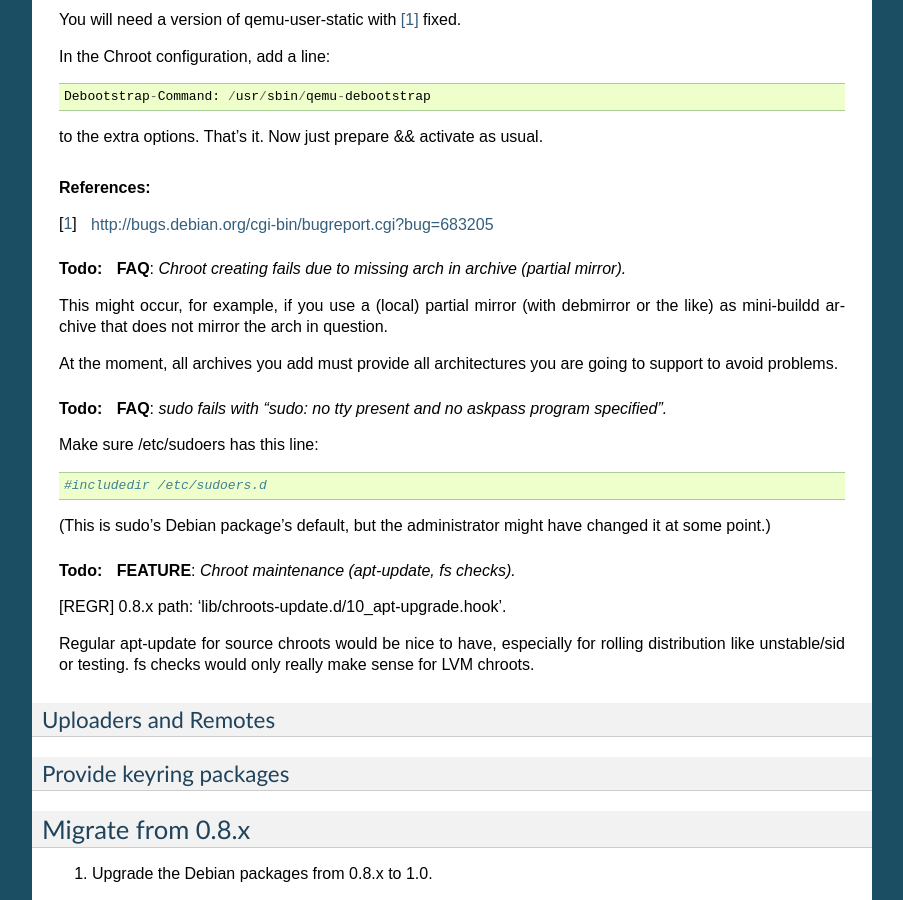
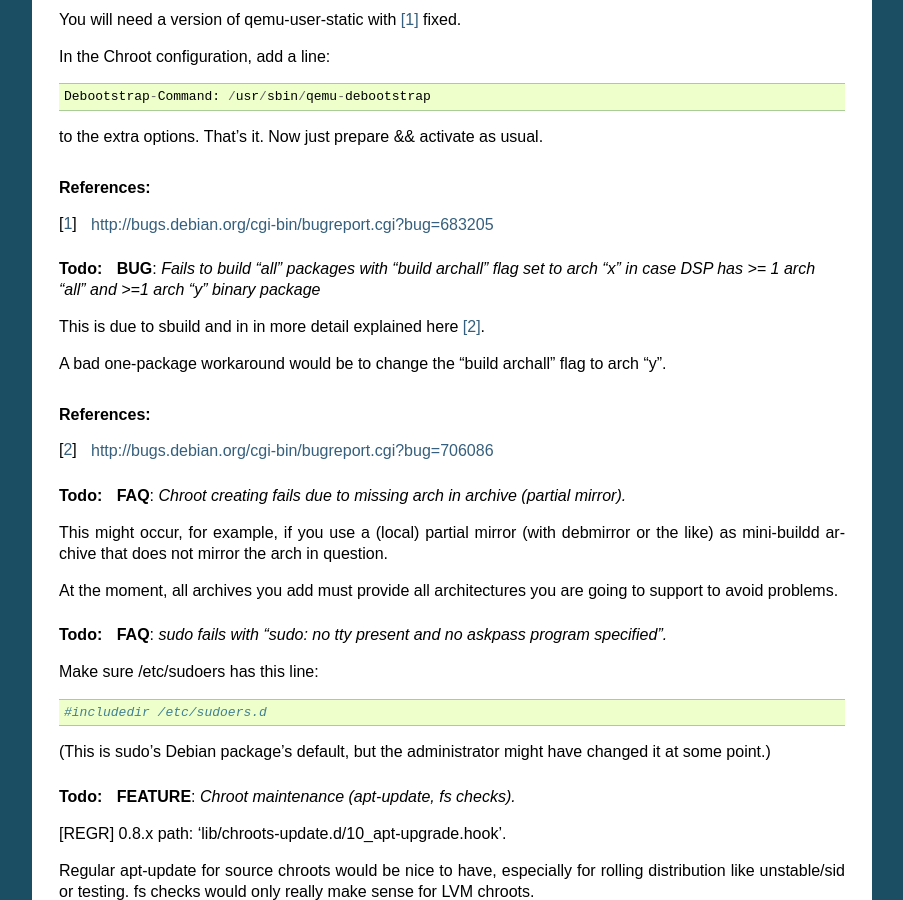
Before and after one commit to SwooshyCueb/mini-buildd, a Sphinx documentation site: the page built from doc/admin.rst, in a window 1280 px wide and 900 px high, scrolled down 4735 px. Shown: the whole window, without its empty margins (198-1101 px from the left). Built offline with Sphinx 7.4.7, drawn with Linux system fonts in a browser that asks for light colours; pages that are not in the unit, such as notebooks, are missing from menus; the version number could not be read and is left out.

Commit message:
doc: Add note about sbuild bug 706086.

```diff
--- a/doc/admin.rst
+++ b/doc/admin.rst
@@ -320,6 +320,16 @@ your system, **LVM chroots** are good alternative, too.
 	 .. [#debbug683205] http://bugs.debian.org/cgi-bin/bugreport.cgi?bug=683205
 
 
+.. todo:: **BUG**: *Fails to build "all" packages with "build archall" flag set to arch "x" in case DSP has >= 1 arch "all" and >=1 arch "y" binary package*
+
+	 This is due to sbuild and in in more detail explained here [#debbug706086]_.
+
+	 A bad one-package workaround would be to change the "build archall" flag to arch "y".
+
+	 .. rubric:: References:
+	 .. [#debbug706086] http://bugs.debian.org/cgi-bin/bugreport.cgi?bug=706086
+
+
 .. todo:: **FAQ**: *Chroot creating fails due to missing arch in archive (partial mirror).*
 
 	 This might occur, for example, if you use a (local) partial
--- a/doc/user.rst
+++ b/doc/user.rst
@@ -47,7 +47,7 @@ Repository maintenance
 Using the repository
 ********************
 
-.. todo:: **FAQ**: *lintian version from host is used for all distributions*
+.. todo:: **BUG**: *lintian version from host is used for all distributions*
 
 	 We use sbuild's --run-lintian option, which is currently runs lintian
 	 from the host, see [#debbug626361]_.
@@ -81,7 +81,7 @@ Using the repository
 	 .. [#debbug484011] http://bugs.debian.org/cgi-bin/bugreport.cgi?bug=484011
 	 .. [#debbug248561] http://bugs.debian.org/cgi-bin/bugreport.cgi?bug=248561
 
-.. todo:: **FAQ**: *apt secure problems after initial (unauthorized) install of the archive-key package*
+.. todo:: **BUG**: *apt secure problems after initial (unauthorized) install of the archive-key package*
 
 	 - aptitude always shows <NULL> archive
 
```
